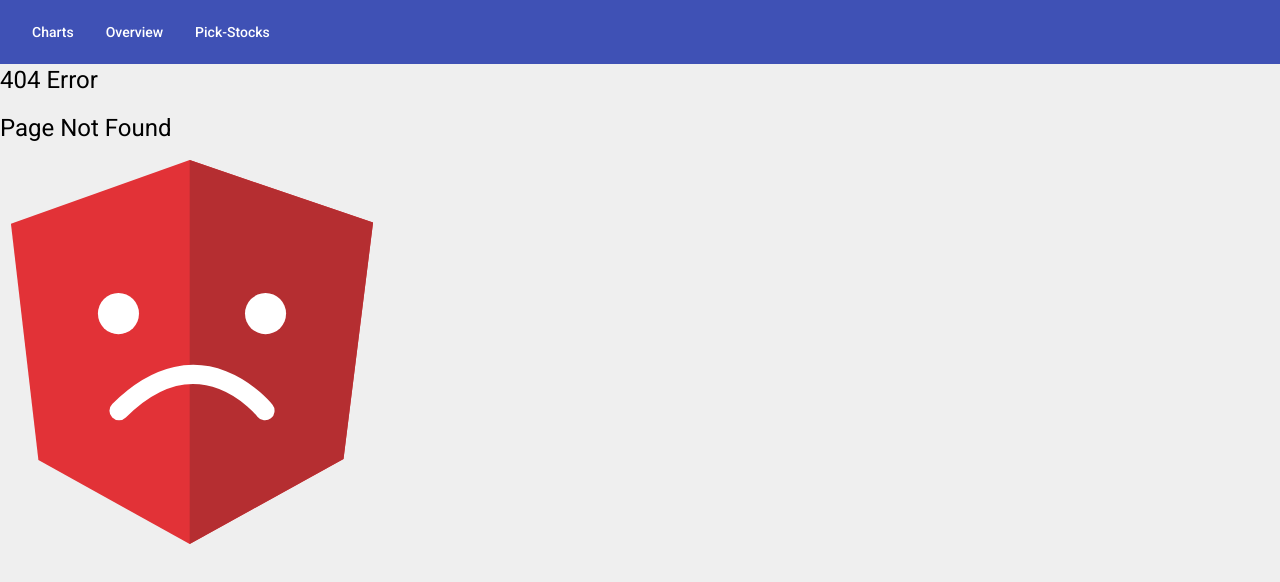
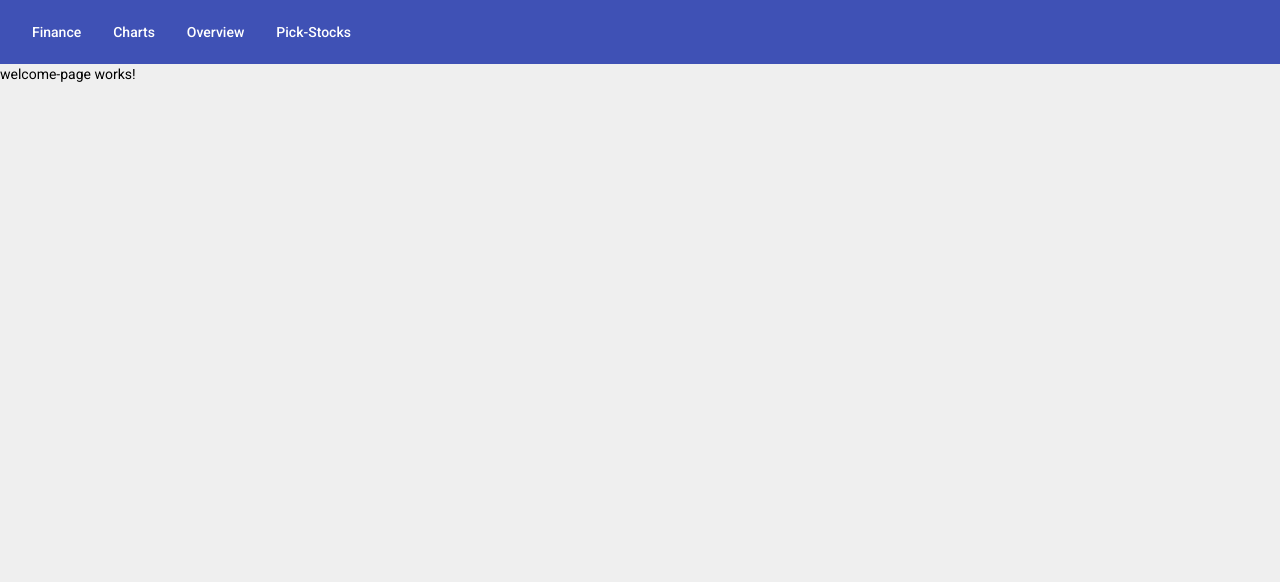
Before and after one commit to OliverPerssonB/web-finance, an Angular app in the folder finance/: page /welcome-page in a window 1280 px wide. Before the commit this address had no page. Shown: the top 582 px of the page. Built offline with nearby package versions, Linux system fonts and the light colour scheme.

Commit message:
added welcome page

```diff
--- a/finance/src/app/app-routing.module.ts
+++ b/finance/src/app/app-routing.module.ts
@@ -4,11 +4,14 @@ import { ChartsComponent } from './charts/charts.component';
 import { OverviewComponent } from './overview/overview.component';
 import { PageNotFoundComponent } from './page-not-found/page-not-found.component';
 import { PickStocksComponent } from './pick-stocks/pick-stocks.component';
+import { WelcomePageComponent } from './welcome-page/welcome-page.component';
 
 const routes: Routes = [
+  { path: "welcome-page", component: WelcomePageComponent },
   { path: "overview", component: OverviewComponent },
   { path: "charts", component: ChartsComponent },
   { path: "pick-stocks", component: PickStocksComponent },
+  { path: '', redirectTo: '/welcome-page', pathMatch: 'full' },
   { path: "**", component: PageNotFoundComponent },
 ];
 
--- a/finance/src/app/app.component.html
+++ b/finance/src/app/app.component.html
@@ -1,6 +1,7 @@
 <mat-toolbar color="primary">
   <!-- <span>Finance</span> -->
 
+  <a mat-button routerLink="welcome-page">Finance</a>
   <a mat-button routerLink="charts">Charts</a>
   <a mat-button routerLink="overview">Overview</a>
   <a mat-button routerLink="pick-stocks">Pick-Stocks</a>
```
